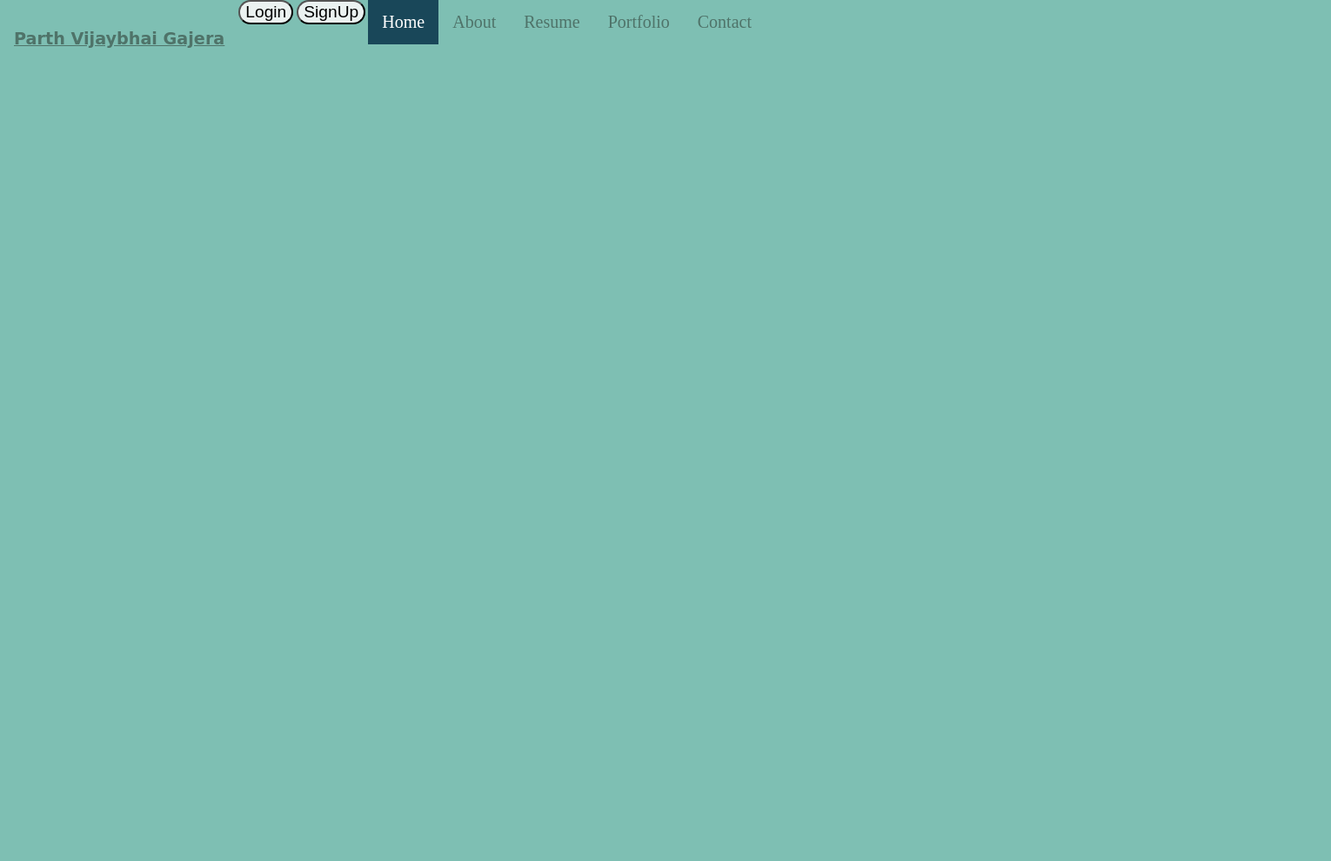
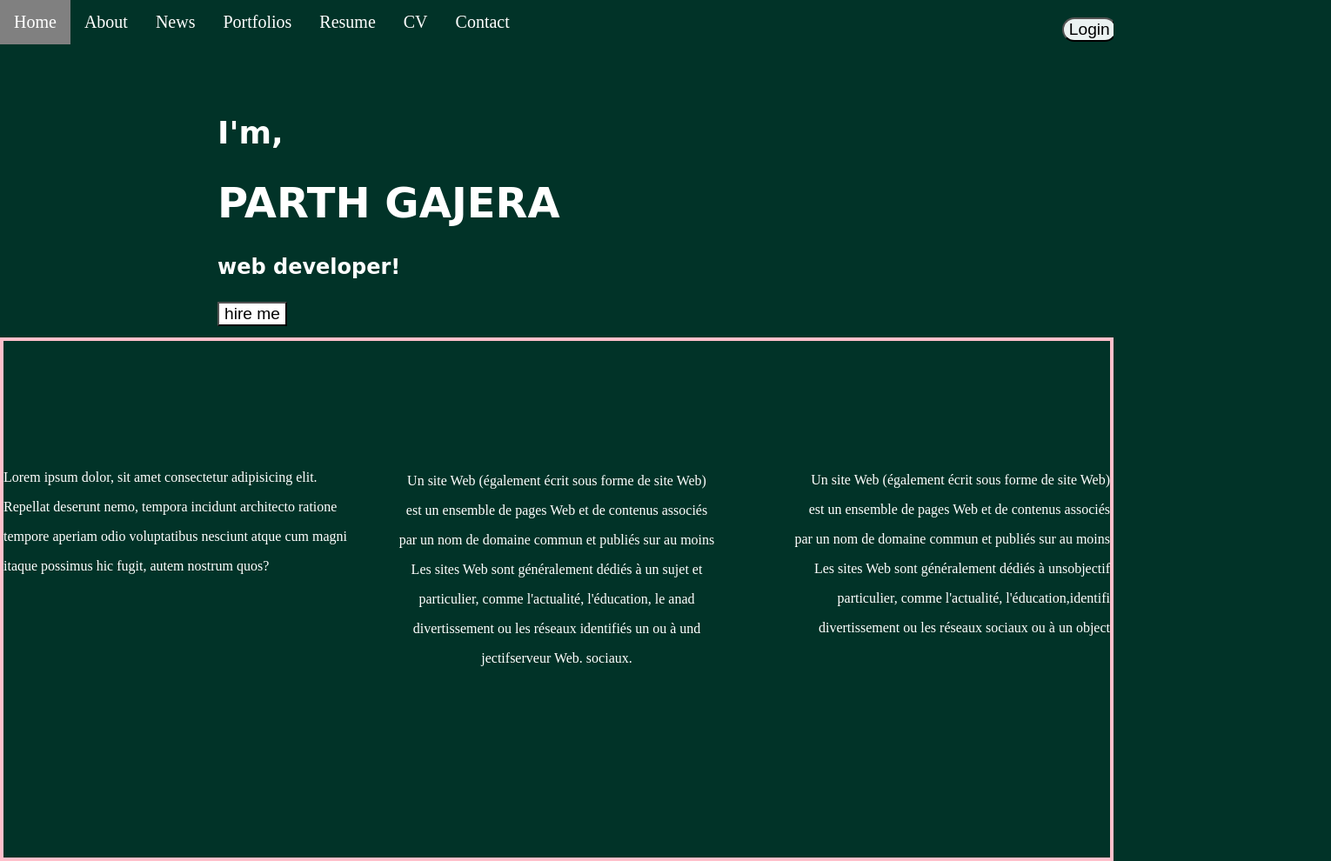
Before and after one commit to PARTHCODE27/website-demo, a plain HTML site: page index.html in a window 1280 px wide. Shown: the whole page at 87% size, 1530 px wide, since content can reach past the window. Before the commit the page ends 800 px from the top, so only its background shows below. Drawn offline with Linux system fonts and the light colour scheme.

Commit message:
added body

```diff
--- a/index.html
+++ b/index.html
@@ -8,14 +8,53 @@
 </head>
 <body>
     <div class="navbar">
-            <h3>Parth Vijaybhai Gajera</h3>
+            <a class="active" href="#home">Home</a>
+            <a href="#about">About</a>
+            <a href="#news">News</a>
+            <a href="#portfolio">Portfolios</a>
+            <a href="#resume">Resume</a>
+            <a href="#cv">CV</a>
             <a href="#contact">Contact</a>
-            <a href="#portfolio">Portfolio</a>
-            <a href="#resume">Resume</a>
-            <a href="#about">About</a>
-            <a class="active" href="#home">Home</a>
             <button>Login</button>
-            <button>SignUp</button>
+            <button>Signup</button>
+            <br>
+            <br>
+            <br>
+            <br>
     </div>
+    <div class="body1">
+        <h2>I'm,</h2>
+        <h1>PARTH GAJERA</h1>
+        <p>web developer!</p>
+        <button>hire me</button>
+
+    </div>
+    <br>
+    <div class="para">
+        <section class="para1">
+            <p>Lorem ipsum dolor, sit amet consectetur adipisicing elit.</p>
+            <p>Repellat deserunt nemo, tempora incidunt architecto ratione</p>
+            <p>tempore aperiam odio voluptatibus nesciunt atque cum magni
+            <p>itaque possimus hic fugit, autem nostrum quos?</p>
+        </section>
+        <section class="para2">
+            <p>Un site Web (également écrit sous forme de site Web) </p>
+            <p>est un ensemble de pages Web et de contenus associés </p>
+            <p>par un nom de domaine commun et publiés sur au moins </p>
+            <p>Les sites Web sont généralement dédiés à un sujet et </p>
+            <p>particulier, comme l'actualité, l'éducation, le anad </p>
+            <p>divertissement ou les réseaux identifiés un ou à und </p>
+            <p>jectifserveur Web. sociaux.</p>
+        </section>
+        <section class="para3">
+            <p>Un site Web (également écrit sous forme de site Web) </p>
+            <p>est un ensemble de pages Web et de contenus associés </p>
+            <p>par un nom de domaine commun et publiés sur au moins </p>
+            <p>Les sites Web sont généralement dédiés à unsobjectif </p>
+            <p>particulier, comme l'actualité, l'éducation,identifi </p>
+            <p>divertissement ou les réseaux sociaux ou à un object </p>
+        </section>
+    </div>
+
 </body>
 </html>
--- a/style.css
+++ b/style.css
@@ -1,36 +1,26 @@
 body{
-    background-color: #7EBFB3;
-    margin: 0%;
+    background-color: #013328;
+    margin: auto;
+    padding: auto;
 }
-
 .navbar{
     overflow: hidden;
 
 }
 
 .navbar a{
-    float: right ;
-    color: #4F7369;
-    text-align: center;
+    float: left;
+    color: white;
     padding: 14px 16px;
     text-decoration: none;
     font-size: 20px;
-    transform: translateY(20px);
-    transform: translateX(-400px);
+
 }
-.navbar h3{
-    float: left;
-    color: #4F7369;
-    text-align: center;
-    padding: 14px 16px;
-    text-decoration: none;
-    font-size: 15px;
-    text-decoration: underline;
-    font-family: cursive;
-    font-size: larger;
-    font-weight: bolder;
-}
+
 .navbar button{
+    position: relative;
+    top: 20px;
+    left: 619px;
     color: BLACK;
     background-color: #EBF2F1;
     border-radius: 100px;
@@ -39,13 +29,61 @@ body{
     font-size: larger;
 
 }
+.navbar button:hover{
+        background-color: red;
+        color: white;
+}
 
 .navbar a:hover {
-    background-color: #194759;
+    background-color: red;
     color: white;
 }
 
 .navbar a.active {
-    background-color: #194759;
+    background-color: grey;
     color: white;
 }
+
+.body1{
+    color:white;
+    position: relative;
+    top: 20px;
+    left: 250px;
+    font-family: cursive;
+    font-weight: 900;
+    font-size: 150%;
+
+}
+.body1 button{
+    font-size: 80%;
+    color: black;
+    background-color: white;
+    border-width: 0.cm;
+}
+.body1 button:hover {
+    background-color: green;
+    color: white;
+}
+.para{
+    border: #EBF2F1;
+    border: 4px solid pink;
+    transform: translateY(15px);
+}
+.para .para1 p{
+    color: white;
+    text-align: left;
+    transform: translateY(132px);
+
+}
+.para .para2 p{
+    color: white;
+    text-align: center;
+    transform: translateY(1x);
+
+}
+.para .para3{
+    color: white;
+    text-align: right;
+    width: 100%;
+    transform: translateY(-239px);
+}
```
